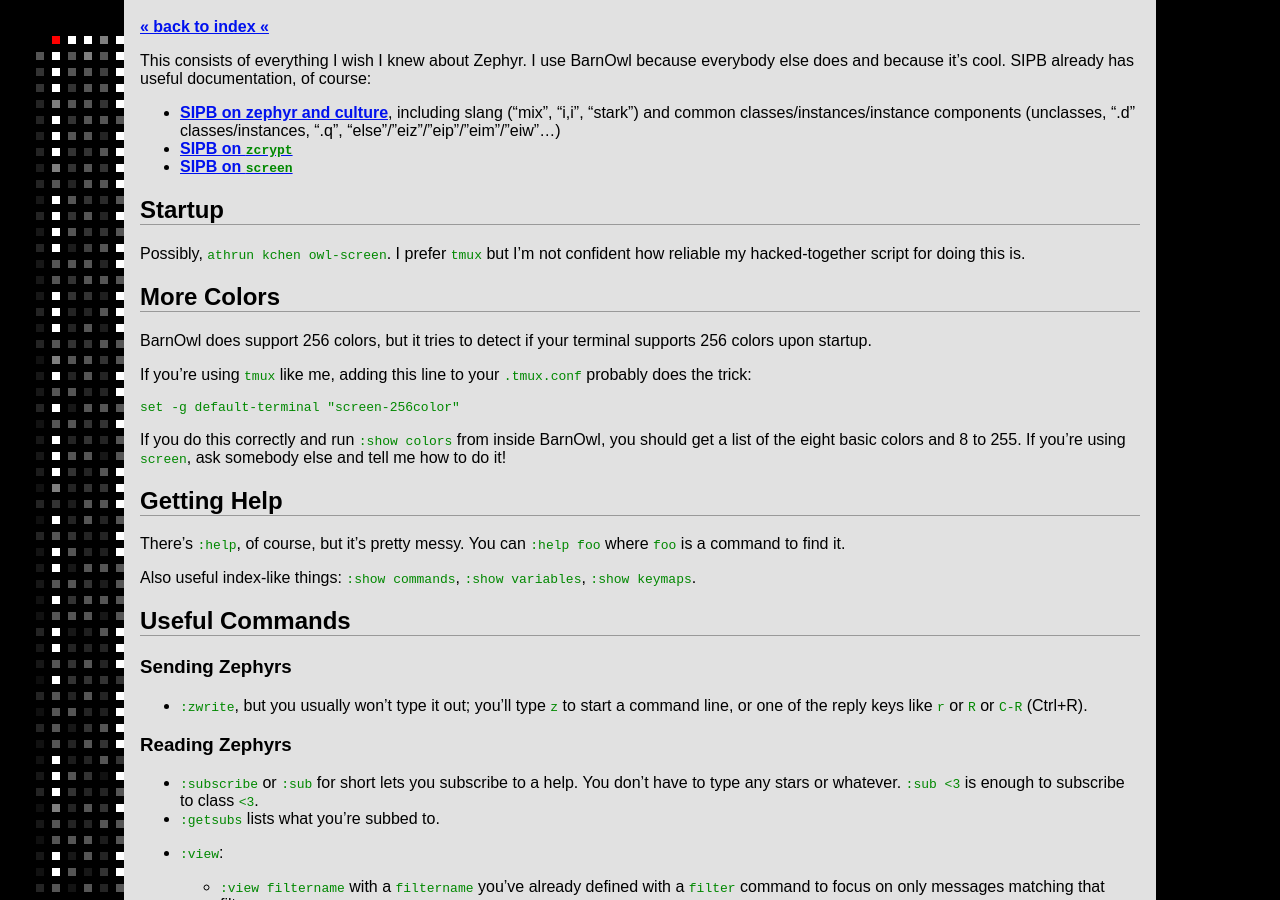
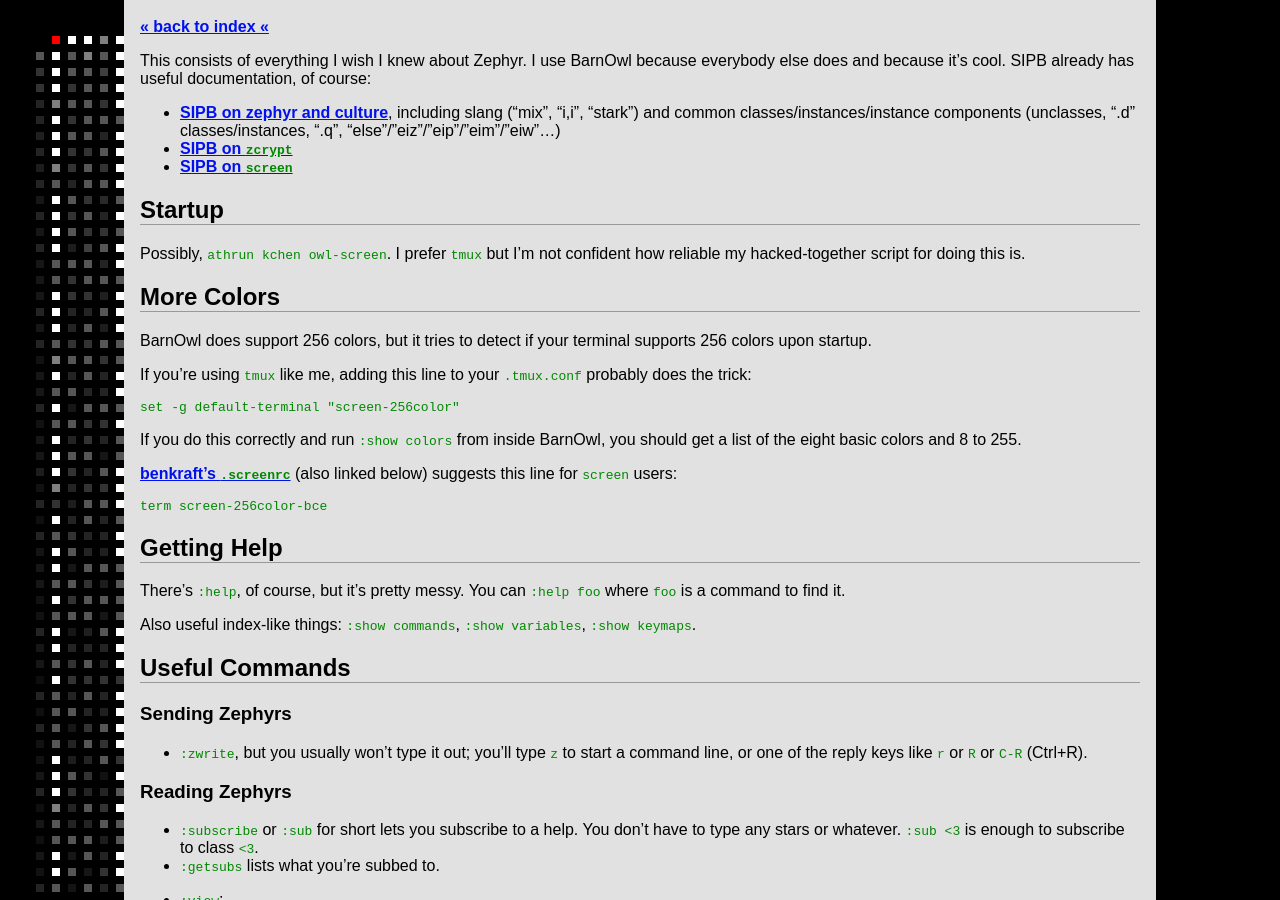
Before and after one commit to betaveros/mit, a Jekyll site: the page built from _posts/2015-10-13-zephyr.markdown, in a window 1280 px wide and 900 px high. Built offline with Jekyll 4.4.1, drawn with Linux system fonts in a browser that asks for light colours.

Commit message:
term screen-256color-bce

```diff
--- a/_posts/2015-10-13-zephyr.markdown
+++ b/_posts/2015-10-13-zephyr.markdown
@@ -23,7 +23,11 @@ If you're using `tmux` like me, adding this line to your `.tmux.conf` probably d
 
     set -g default-terminal "screen-256color"
 
-If you do this correctly and run `:show colors` from inside BarnOwl, you should get a list of the eight basic colors and 8 to 255. If you're using `screen`, ask somebody else and tell me how to do it!
+If you do this correctly and run `:show colors` from inside BarnOwl, you should get a list of the eight basic colors and 8 to 255.
+
+[benkraft's `.screenrc`](https://github.com/benjaminjkraft/dotfiles/blob/master/.screenrc) (also linked below) suggests this line for `screen` users:
+
+    term screen-256color-bce
 
 ## Getting Help
 
```
